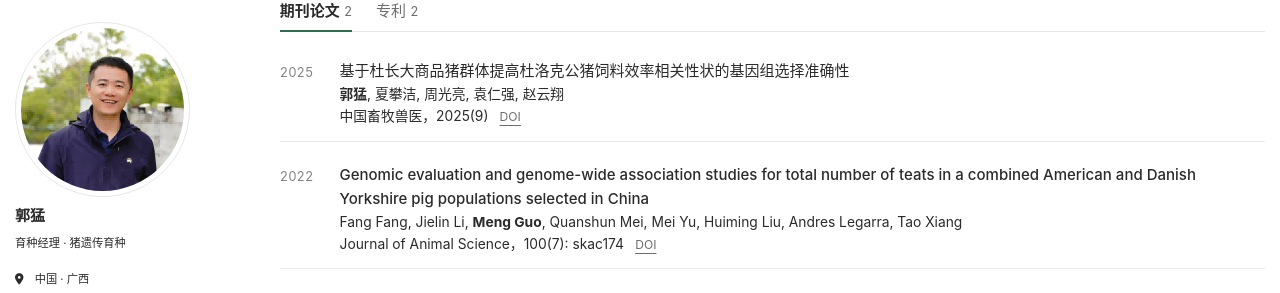
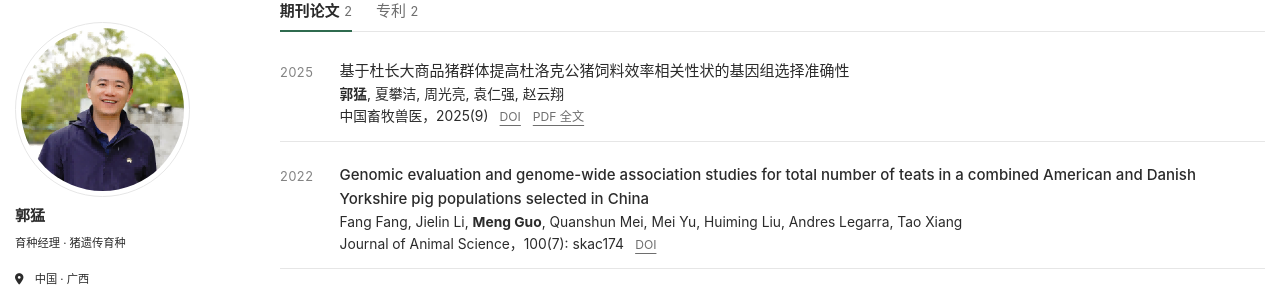
Before and after one commit to tony2015116/tony2015116.github.io, a Jekyll site: the page built from _pages/publications.html, in a window 1280 px wide. Shown: the part 128-421 px from the top of the page. Built offline with Jekyll 4.4.1, drawn with Linux system fonts in a browser that asks for light colours; a script bundle is joined from its source files by our own code; a style sheet for code colours, icons or effects is not loaded.

Commit message:
为杜洛克饲料效率论文添加 PDF 全文链接
Co-authored-by: Codex <199175422+chatgpt-codex-connector[bot]@users.noreply.github.com>

```diff
--- a/_pages/publications.html
+++ b/_pages/publications.html
@@ -29,10 +29,11 @@ author_profile: true
         <div class="t">{{ p.title }}</div>
         <div class="m">{% if p.authors %}{% include highlight-authors.html text=p.authors %}{% endif %}</div>
         <div class="m">{{ p.venue }}{% if p.number %}，{{ p.number }}{% endif %}
-          {% if p.paperurl or p.codeurl or p.doi %}<span class="pub-links">
+          {% if p.paperurl or p.codeurl or p.doi or p.pdfurl %}<span class="pub-links">
             {% if p.paperurl %}<a href="{{ p.paperurl }}">全文</a>{% endif %}
             {% if p.codeurl %}<a href="{{ p.codeurl }}">代码</a>{% endif %}
             {% if p.doi %}<a href="https://doi.org/{{ p.doi }}">DOI</a>{% endif %}
+            {% if p.pdfurl %}<a href="{{ p.pdfurl | relative_url }}">PDF 全文</a>{% endif %}
           </span>{% endif %}
         </div>
       </div>
```
Also changed, not shown: _publications/2025-09-01-duroc-feed-efficiency-gs.md (+1 -0 lines), 1 other file.
